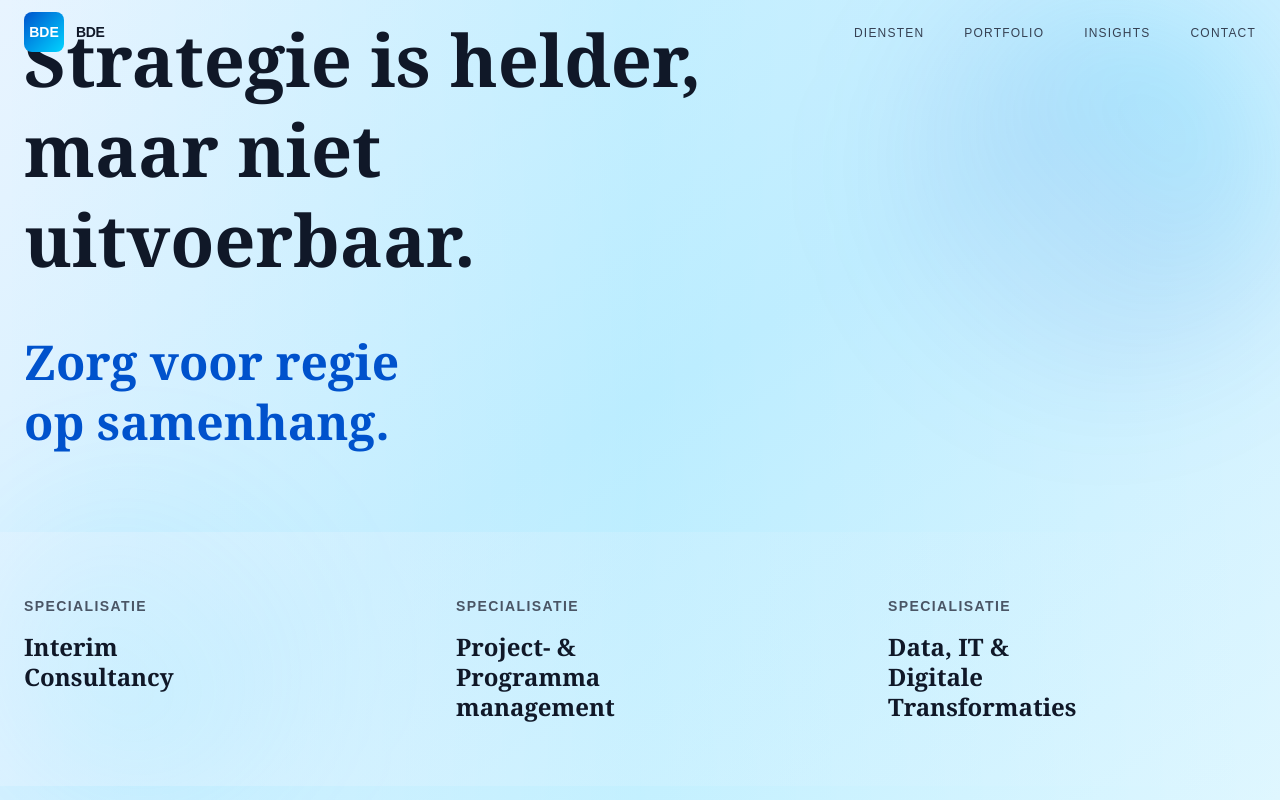
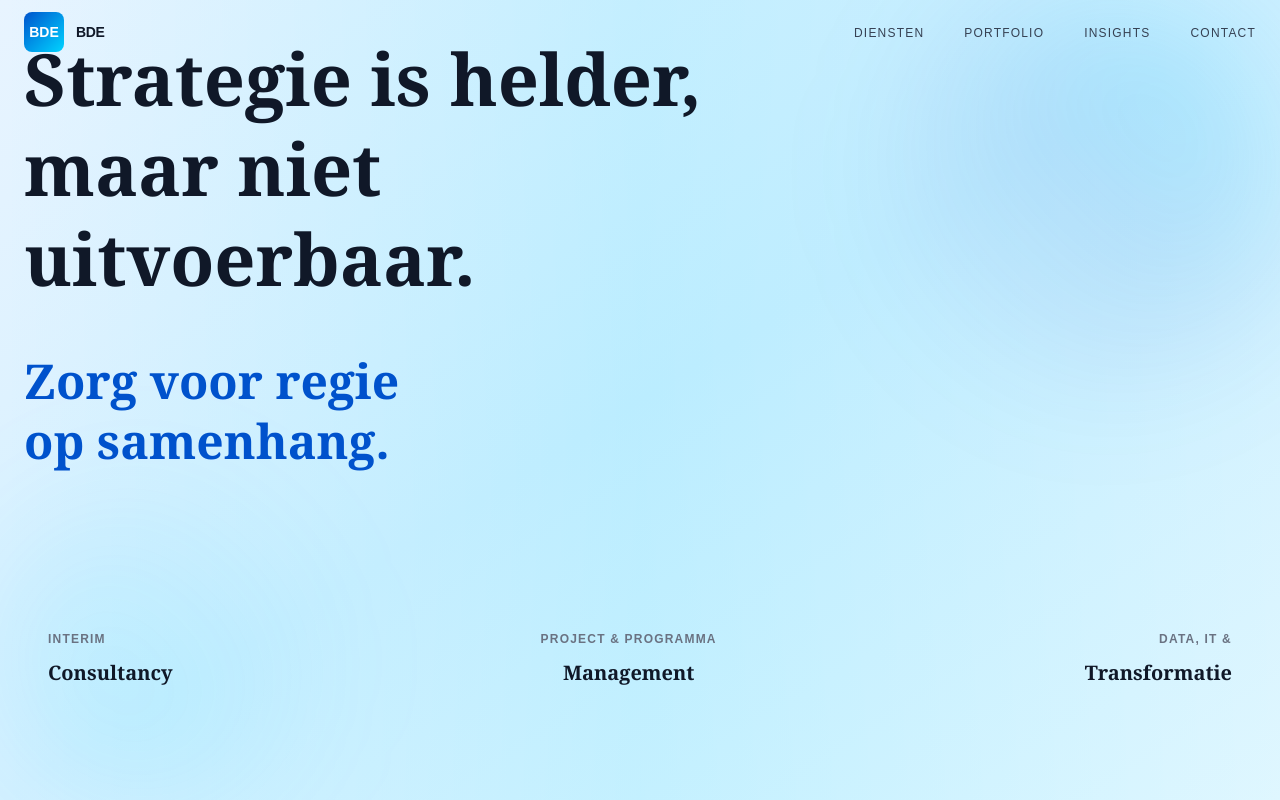
Before and after one commit to TinoiDam/bde-consulting.com, a Next.js app: page / in a window 1280 px wide. Shown: the top 800 px of the page. Built offline with nearby package versions, Linux system fonts and the light colour scheme.

Commit message:
Refine specialisaties layout - BCG style horizontal spread with more whitespace

```diff
--- a/app/page.tsx
+++ b/app/page.tsx
@@ -28,32 +28,34 @@ export default function Home() {
             </h2>
           </div>
 
-          {/* Specialisaties - BCG style horizontal labels */}
-          <div className="w-full bg-gradient-to-r from-[#e8f4ff]/40 to-transparent py-12 md:py-16">
-            <div className="max-w-7xl mx-auto px-6">
-              <div className="grid grid-cols-1 md:grid-cols-3 gap-12 md:gap-16">
-                <div>
-                  <p className="text-xs md:text-sm font-semibold tracking-widest text-gray-600 uppercase mb-4">
-                    Specialisatie
+          {/* Specialisaties - BCG style horizontal spread */}
+          <div className="w-full py-16 md:py-20">
+            <div className="max-w-full px-6 md:px-12">
+              <div className="flex justify-between items-start flex-wrap gap-8 md:gap-4">
+                <div className="flex-shrink-0">
+                  <p className="text-xs font-semibold tracking-widest text-gray-500 uppercase mb-3">
+                    Interim
                   </p>
-                  <p className="text-xl md:text-2xl font-serif font-bold text-gray-900 leading-tight">
-                    Interim<br />Consultancy
+                  <p className="text-lg md:text-xl font-serif font-bold text-gray-900">
+                    Consultancy
                   </p>
                 </div>
-                <div>
-                  <p className="text-xs md:text-sm font-semibold tracking-widest text-gray-600 uppercase mb-4">
-                    Specialisatie
+
+                <div className="flex-shrink-0 text-center">
+                  <p className="text-xs font-semibold tracking-widest text-gray-500 uppercase mb-3">
+                    Project &amp; Programma
                   </p>
-                  <p className="text-xl md:text-2xl font-serif font-bold text-gray-900 leading-tight">
-                    Project- &amp;<br />Programma<br />management
+                  <p className="text-lg md:text-xl font-serif font-bold text-gray-900">
+                    Management
                   </p>
                 </div>
-                <div>
-                  <p className="text-xs md:text-sm font-semibold tracking-widest text-gray-600 uppercase mb-4">
-                    Specialisatie
+
+                <div className="flex-shrink-0 text-right">
+                  <p className="text-xs font-semibold tracking-widest text-gray-500 uppercase mb-3">
+                    Data, IT &amp;
                   </p>
-                  <p className="text-xl md:text-2xl font-serif font-bold text-gray-900 leading-tight">
-                    Data, IT &amp;<br />Digitale<br />Transformaties
+                  <p className="text-lg md:text-xl font-serif font-bold text-gray-900">
+                    Transformatie
                   </p>
                 </div>
               </div>
```
